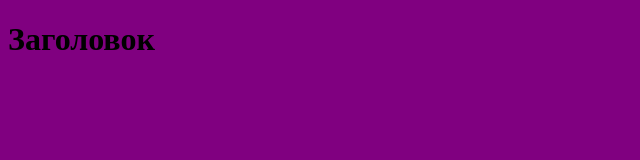
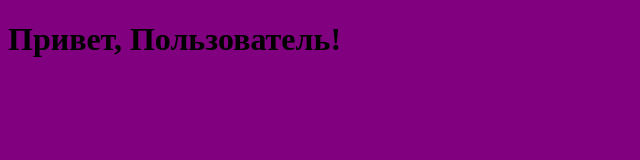
Before and after one commit to AlinaMytko/project2, a plain HTML site: page index.html in a window 1280 px wide. Shown: the whole page, without its empty margins (0-640 px from the left). Drawn offline with Linux system fonts and the light colour scheme.

Commit message:
Добавили приветствие

```diff
--- a/index.html
+++ b/index.html
@@ -8,6 +8,6 @@
     <link rel="stylesheet" href="style.css">
 </head>
 <body>
-    <h1>Заголовок</h1>
+    <h1>Привет, Пользователь!</h1>
 </body>
 </html>
```
